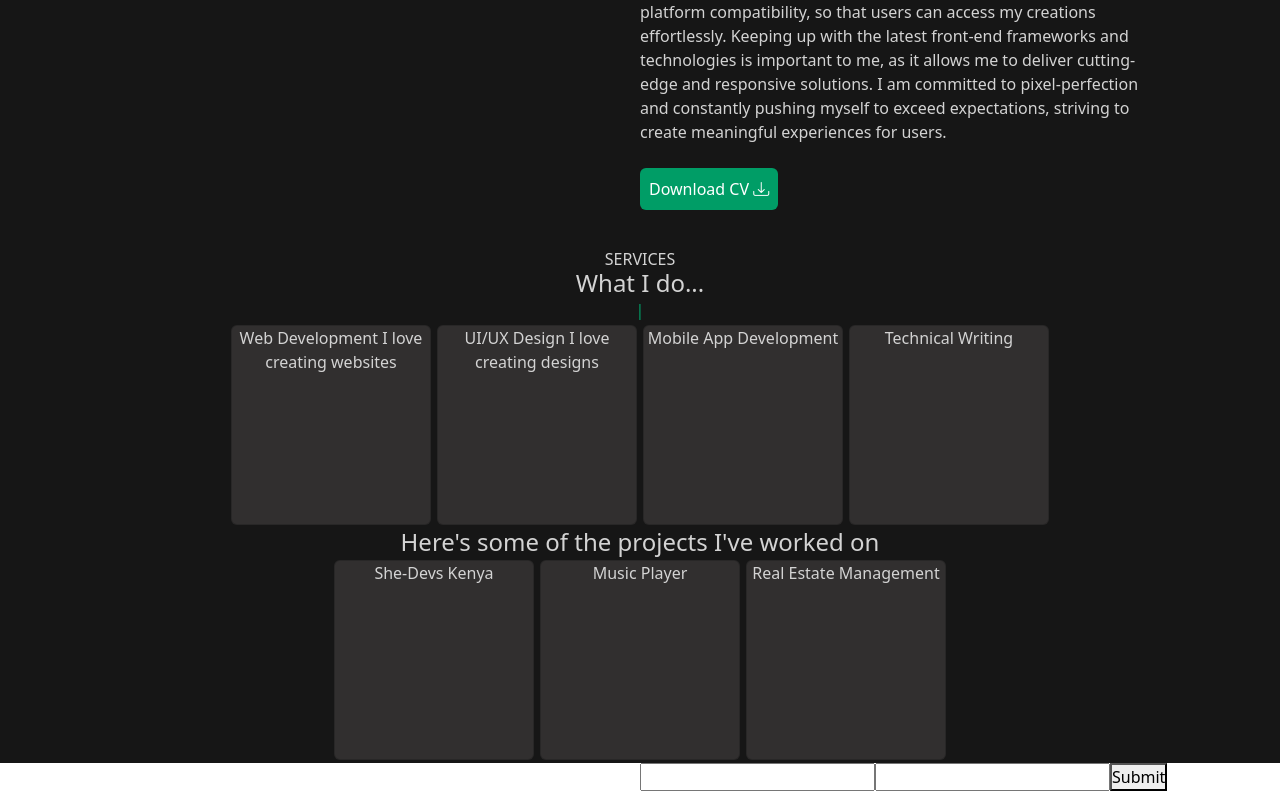
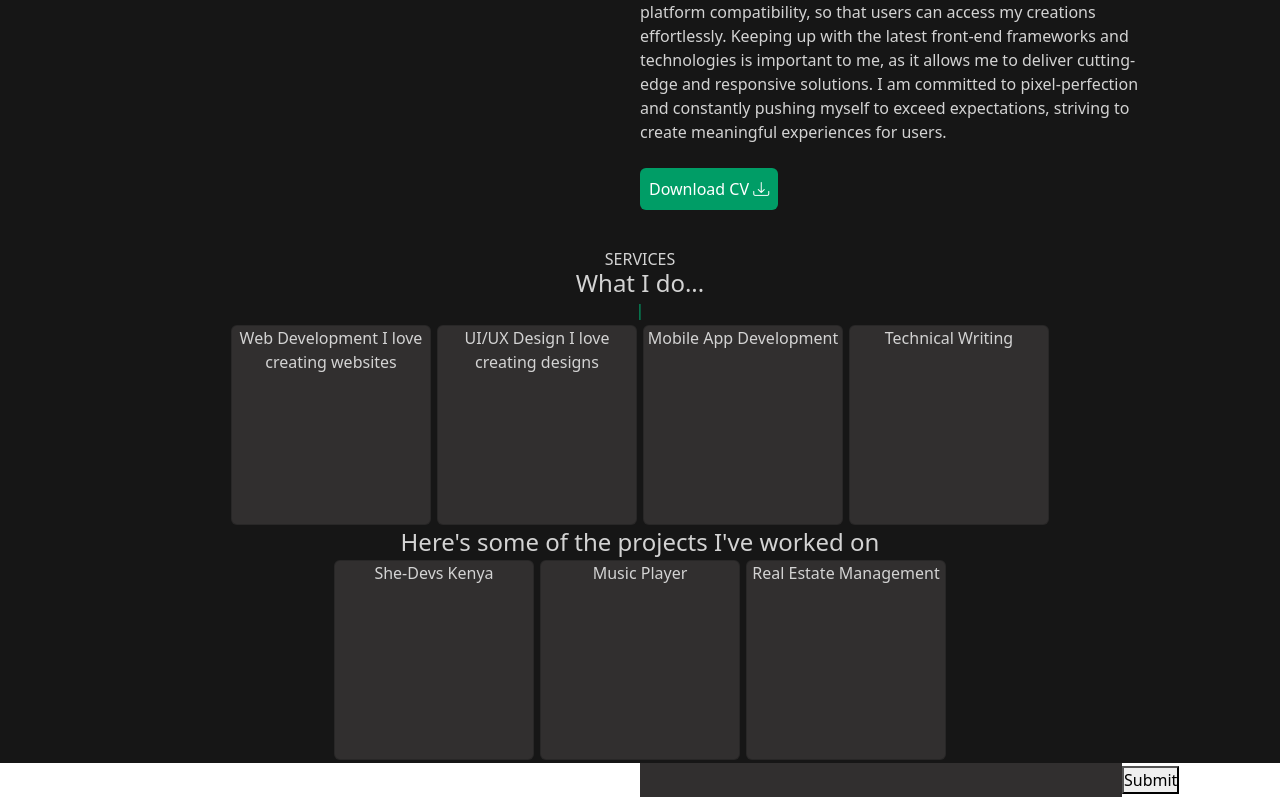
Before and after one commit to Carol254/portfolio, an Angular app: page / in a window 1280 px wide. Shown: the part 1141-1938 px from the top of the page. Built offline with nearby package versions, Linux system fonts and the light colour scheme.

Commit message:
few changes made

```diff
--- a/src/app/home/home.component.css
+++ b/src/app/home/home.component.css
@@ -57,6 +57,12 @@
     /* background-color:lightgray; */
     /* margin-right:200px;
     margin-left: 200px; */
+}
+.inData{
+    border: none;
+    padding: 5px;
+    background-color: #312f2f;
+    color: #fff;
 }
 
 /* Setting the stroke to green using rgb values (0, 128, 0) */
--- a/src/app/home/home.component.html
+++ b/src/app/home/home.component.html
@@ -97,9 +97,9 @@
     <div class="col-6"></div>
 
     <div class="col-6 flex-column">
-       <form>
-            <input type="name">
-            <input type="email">
+       <form >
+            <input class="inData" type="name">
+            <input class="inData" type="email">
             <button>Submit</button>
        </form>
     </div>
```
